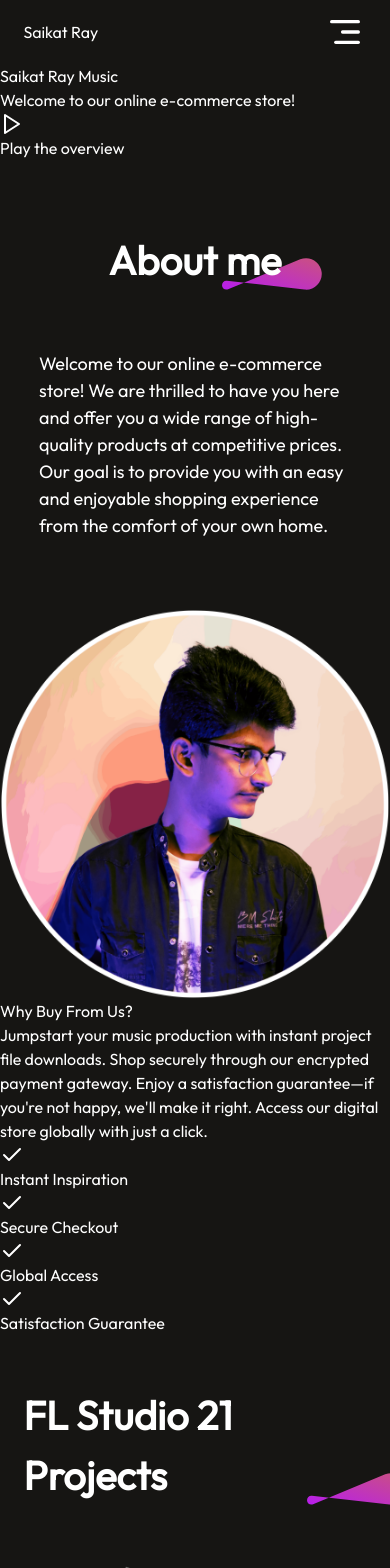
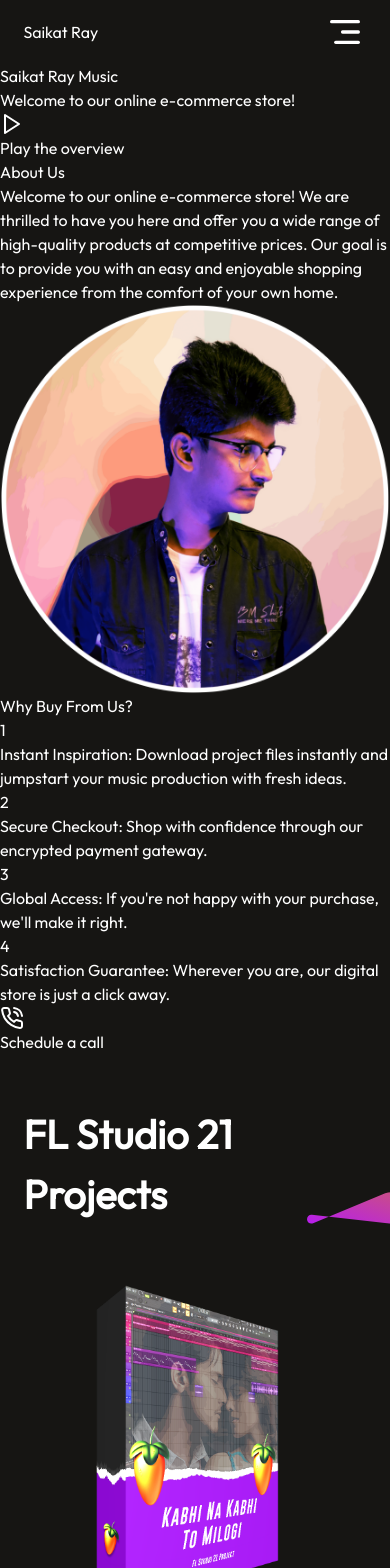
Before and after one commit to saikat0111/saikat-portfolio, a React (Vite) app: page / in a window 390 px wide. Shown: the top 1568 px of the page. Built offline with nearby package versions, Linux system fonts and the light colour scheme.

Commit message:
about new design and previous code commented

```diff
--- a/src/Components/About/About.jsx
+++ b/src/Components/About/About.jsx
@@ -1,7 +1,9 @@
 // eslint-disable-next-line no-unused-vars
 import React from 'react'
 import './About.css'
-import theme_pattern from '../../assets/theme_pattern.svg'
+// import theme_pattern from '../../assets/theme_pattern.svg'
+import AnchorLink from 'react-anchor-link-smooth-scroll'
+
 
 import about_pic from "../../assets/about1.png"
 
@@ -10,7 +12,7 @@
 const About = () => {
   return (
     <>
-      <div id='about' className='about'>
+      {/* <div id='about' className='about'>
         <div className="title-box">
           <h1>About me</h1>
           <img src={theme_pattern} alt="" />
@@ -90,6 +92,104 @@
 
         </div>
 
+      </div> */}
+
+      <div className="bg-neutral-900">
+        <div className="max-w-5xl px-4 xl:px-0 py-10 lg:pt-20 lg:pb-20 mx-auto">
+          <div className="max-w-3xl mb-10 lg:mb-14">
+            <h2 className="text-white font-semibold text-2xl md:text-4xl md:leading-tight">About Us</h2>
+            <p className="mt-1 text-neutral-400">Welcome to our online e-commerce store! We are thrilled to have you here and offer you a wide range of high-quality products at competitive prices. Our goal is to provide you with an easy and enjoyable shopping experience from the comfort of your own home.</p>
+          </div>
+          <div className="grid grid-cols-1 lg:grid-cols-2 gap-10 lg:gap-16 lg:items-center">
+            <div className="aspect-w-16 aspect-h-9 lg:aspect-none">
+              <img className="w-full object-cover rounded-xl" src={about_pic} alt="Image Description" />
+            </div>
+            <div>
+              <div className="mb-4">
+                <h2 className="text-2xl font-medium  text-[#ff0]">
+                Why Buy From Us?
+                </h2>
+              </div>
+              <div className="flex gap-x-5 ms-1">
+
+                <div className="relative last:after:hidden after:absolute after:top-8 after:bottom-0 after:start-4 after:w-px after:-translate-x-[0.5px] after:bg-neutral-800">
+                  <div className="relative z-10 size-8 flex justify-center items-center">
+                    <span className="flex flex-shrink-0 justify-center items-center size-8 border border-neutral-800 text-[#ff0] font-semibold text-xs uppercase rounded-full">
+                      1
+                    </span>
+                  </div>
+                </div>
+                <div className="grow pt-0.5 pb-8 sm:pb-12">
+                  <p className="text-sm lg:text-base text-neutral-400">
+                    <span className="text-white">Instant Inspiration: </span>
+                    Download project files instantly and jumpstart your music production with fresh ideas.
+                  </p>
+                </div>
+              </div>
+              <div className="flex gap-x-5 ms-1">
+
+                <div className="relative last:after:hidden after:absolute after:top-8 after:bottom-0 after:start-4 after:w-px after:-translate-x-[0.5px] after:bg-neutral-800">
+                  <div className="relative z-10 size-8 flex justify-center items-center">
+                    <span className="flex flex-shrink-0 justify-center items-center size-8 border border-neutral-800 text-[#ff0] font-semibold text-xs uppercase rounded-full">
+                      2
+                    </span>
+                  </div>
+                </div>
+                <div className="grow pt-0.5 pb-8 sm:pb-12">
+                  <p className="text-sm lg:text-base text-neutral-400">
+                    <span className="text-white">Secure Checkout: </span>
+                    Shop with confidence through our encrypted payment gateway.
+                  </p>
+                </div>
+              </div>
+              <div className="flex gap-x-5 ms-1">
+                <div className="relative last:after:hidden after:absolute after:top-8 after:bottom-0 after:start-4 after:w-px after:-translate-x-[0.5px] after:bg-neutral-800">
+                  <div className="relative z-10 size-8 flex justify-center items-center">
+                    <span className="flex flex-shrink-0 justify-center items-center size-8 border border-neutral-800 text-[#ff0] font-semibold text-xs uppercase rounded-full">
+                      3
+                    </span>
+                  </div>
+                </div>
+                <div className="grow pt-0.5 pb-8 sm:pb-12">
+                  <p className="text-sm md:text-base text-neutral-400">
+                    <span className="text-white">Global Access: </span>
+                    If you&apos;re not happy with your purchase, we&apos;ll make it right.
+
+                  </p>
+                </div>
+              </div>
+              <div className="flex gap-x-5 ms-1">
+
+                <div className="relative last:after:hidden after:absolute after:top-8 after:bottom-0 after:start-4 after:w-px after:-translate-x-[0.5px] after:bg-neutral-800">
+                  <div className="relative z-10 size-8 flex justify-center items-center">
+                    <span className="flex flex-shrink-0 justify-center items-center size-8 border border-neutral-800 text-[#ff0] font-semibold text-xs uppercase rounded-full">
+                      4
+                    </span>
+                  </div>
+                </div>
+                <div className="grow pt-0.5 pb-8 sm:pb-12">
+                  <p className="text-sm md:text-base text-neutral-400">
+                    <span className="text-white">Satisfaction Guarantee: </span>
+                    Wherever you are, our digital store is just a click away.
+                  </p>
+                </div>
+              </div>
+              <AnchorLink  offset={50} href='#contact'>
+              <div className="group inline-flex items-center gap-x-2 py-2 px-3 bg-[#ff0] font-medium text-sm text-neutral-800 rounded-full focus:outline-none" href="/contact">
+
+                <svg className="flex-shrink-0 size-4" xmlns="http://www.w3.org/2000/svg" width="24" height="24" viewBox="0 0 24 24" fill="none" stroke="currentColor" strokeWidth="2" strokeLinecap="round" strokeLinejoin="round"><path d="M22 16.92v3a2 2 0 0 1-2.18 2 19.79 19.79 0 0 1-8.63-3.07 19.5 19.5 0 0 1-6-6 19.79 19.79 0 0 1-3.07-8.67A2 2 0 0 1 4.11 2h3a2 2 0 0 1 2 1.72 12.84 12.84 0 0 0 .7 2.81 2 2 0 0 1-.45 2.11L8.09 9.91a16 16 0 0 0 6 6l1.27-1.27a2 2 0 0 1 2.11-.45 12.84 12.84 0 0 0 2.81.7A2 2 0 0 1 22 16.92z"></path><path className="opacity-0 group-hover:opacity-100 group-focus:opacity-100 group-hover:delay-100 transition" d="M14.05 2a9 9 0 0 1 8 7.94"></path><path className="opacity-0 group-hover:opacity-100 group-focus:opacity-100 transition" d="M14.05 6A5 5 0 0 1 18 10"></path></svg>
+                Schedule a call
+
+              </div>
+              </AnchorLink>
+            </div>
+
+          </div>
+        </div>
+
+
+
+
       </div>
 
 
```
